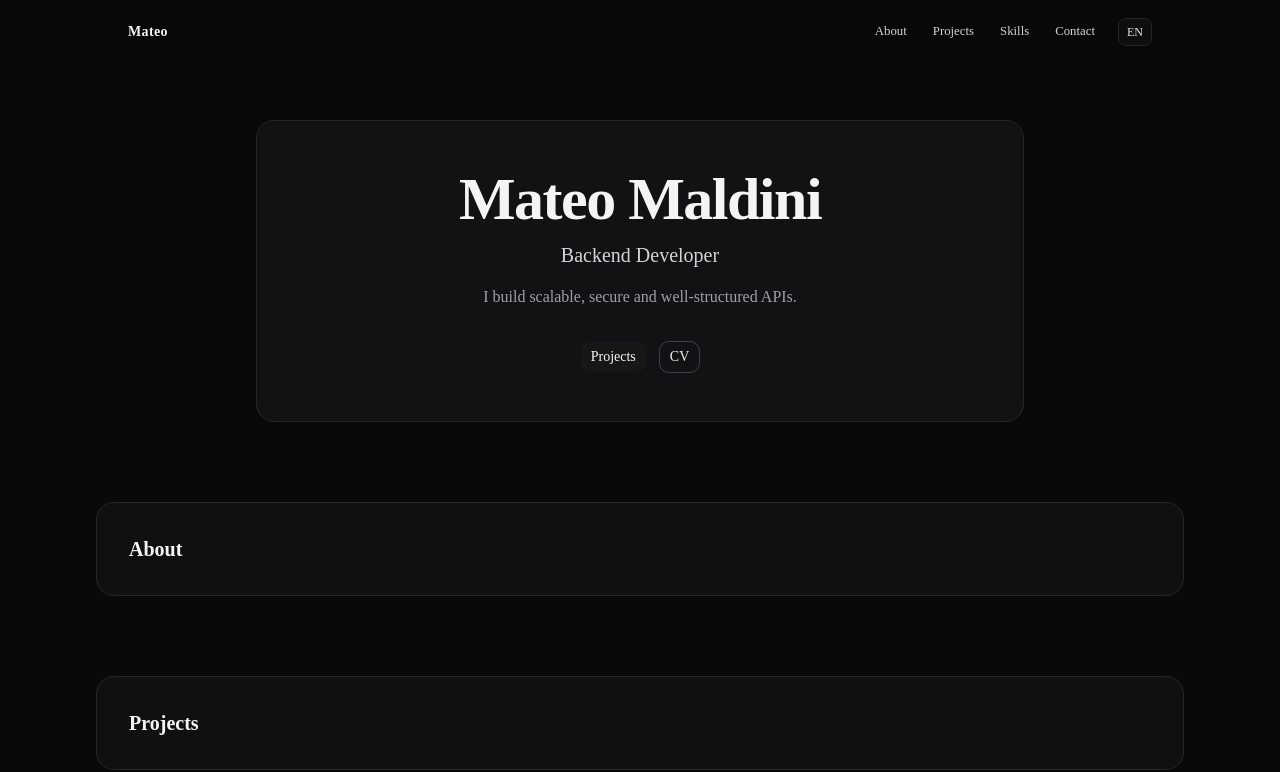
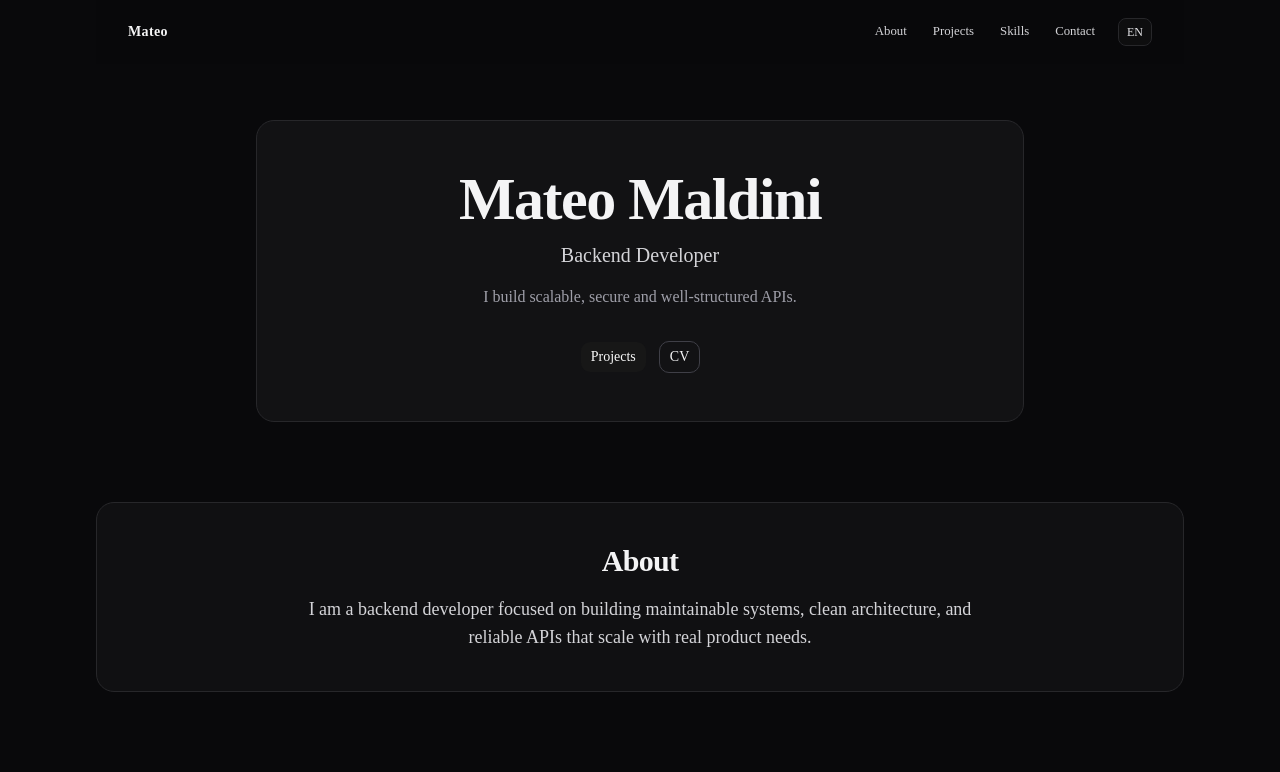
Before and after one commit to mateomaldinidev/portfolio, a Next.js app: page /en in a window 1280 px wide. Shown: the top 772 px of the page. Built offline with nearby package versions, Linux system fonts and the light colour scheme.

Commit message:
feat: about section

```diff
--- a/app/[locale]/page.tsx
+++ b/app/[locale]/page.tsx
@@ -1,4 +1,5 @@
 import { HeroSection } from "@/src/components/sections/hero-section";
+import { AboutSection } from "@/src/components/sections/about-section";
 import { getTranslations } from "next-intl/server";
 
 export default async function HomePage() {
@@ -8,12 +9,7 @@ export default async function HomePage() {
     <main id="top" className="flex min-h-screen flex-col gap-20 py-10 sm:py-14">
       <HeroSection />
 
-      <section
-        id="about"
-        className="scroll-mt-24 rounded-2xl border border-zinc-800 bg-zinc-900/50 p-8"
-      >
-        <h2 className="text-xl font-semibold text-zinc-100">{t("about")}</h2>
-      </section>
+      <AboutSection />
 
       <section
         id="projects"
--- a/messages/en.json
+++ b/messages/en.json
@@ -12,5 +12,9 @@
     "description": "I build scalable, secure and well-structured APIs.",
     "projectsButton": "Projects",
     "cvButton": "CV"
+  },
+  "about": {
+    "title": "About",
+    "description": "I am a backend developer focused on building maintainable systems, clean architecture, and reliable APIs that scale with real product needs."
   }
 }
--- a/messages/es.json
+++ b/messages/es.json
@@ -12,5 +12,9 @@
     "description": "Construyo APIs escalables, seguras y bien estructuradas.",
     "projectsButton": "Proyectos",
     "cvButton": "CV"
+  },
+  "about": {
+    "title": "Sobre mi",
+    "description": "Soy desarrollador backend, enfocado en construir sistemas mantenibles, arquitectura limpia y APIs confiables que escalan con necesidades reales de producto."
   }
 }
--- /dev/null
+++ b/src/components/sections/about-section.tsx
@@ -0,0 +1,21 @@
+"use client";
+
+import { useSectionTranslations } from "@/src/hooks/use-section-translations";
+
+export function AboutSection() {
+  const t = useSectionTranslations("about");
+
+  return (
+    <section
+      id="about"
+      className="scroll-mt-24 rounded-2xl border border-zinc-800 bg-zinc-900/50 px-6 py-10 text-center sm:px-10"
+    >
+      <h2 className="text-2xl font-semibold tracking-tight text-zinc-100 sm:text-3xl">
+        {t("title")}
+      </h2>
+      <p className="mx-auto mt-4 max-w-2xl text-base leading-7 text-zinc-300 sm:text-lg">
+        {t("description")}
+      </p>
+    </section>
+  );
+}
```
